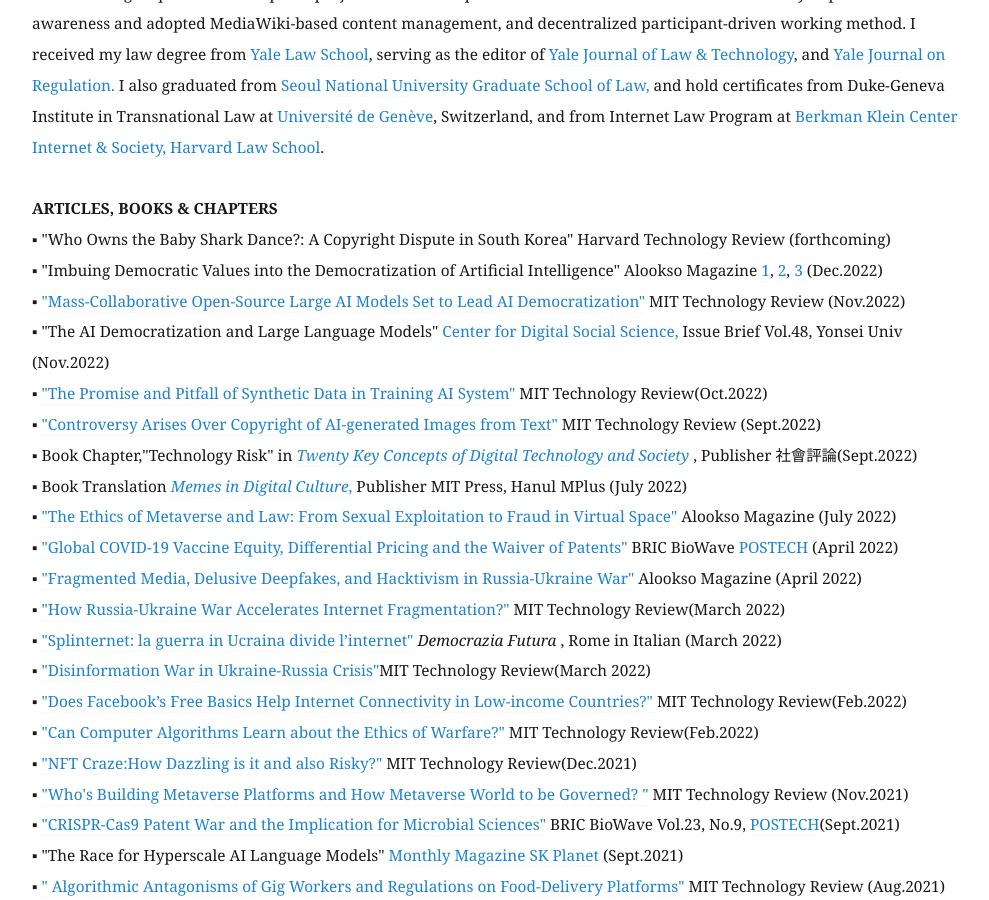
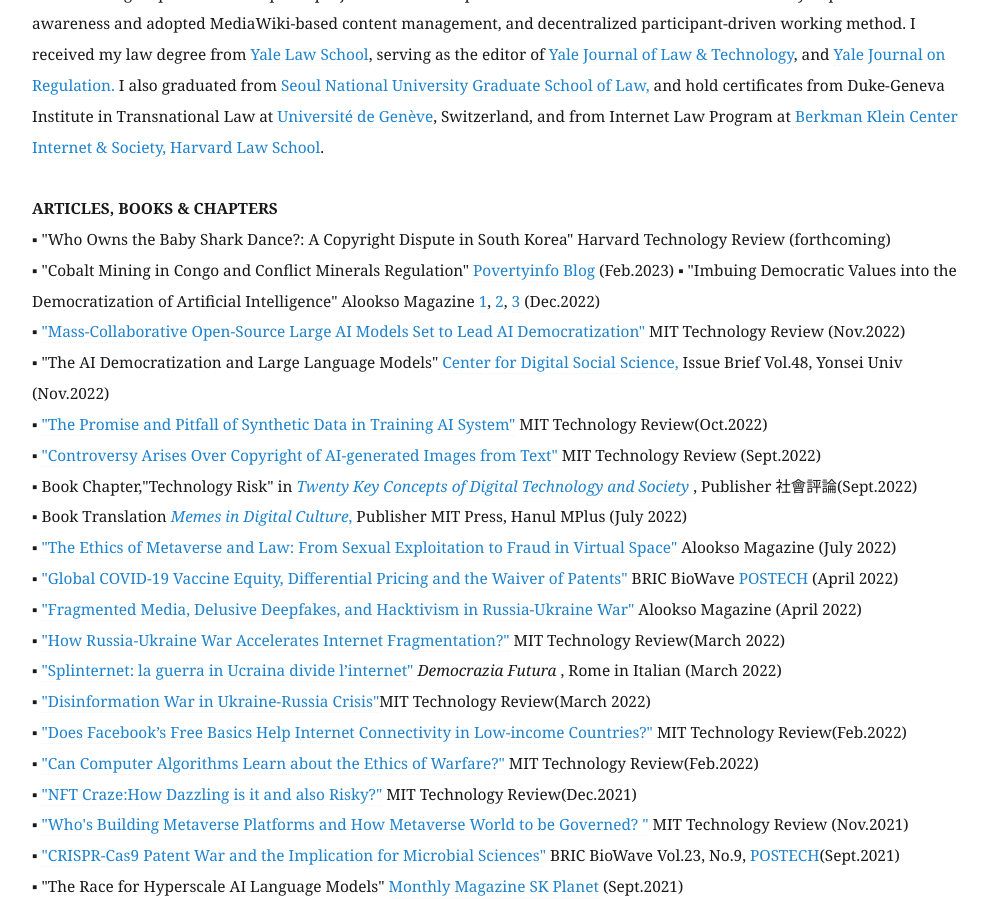
Before and after one commit to eunchangchoi/eunchangchoi.github.io, a Jekyll site: the page built from index.md, in a window 1280 px wide and 900 px high, scrolled down 1897 px. Shown: the whole window, without its empty margins (68-1057 px from the left). Built offline with Jekyll 4.4.1, drawn with Linux system fonts in a browser that asks for light colours.

Commit message:
Update index.md

```diff
--- a/index.md
+++ b/index.md
@@ -36,6 +36,7 @@
 <br>
  <strong> ARTICLES, BOOKS & CHAPTERS </strong> <br>
 ▪ "Who Owns the Baby Shark Dance?: A Copyright Dispute in South Korea" Harvard Technology Review (forthcoming) <br>
+▪ "Cobalt Mining in Congo and Conflict Minerals Regulation" <a href="https://blog.naver.com/gp3project/223006387282">Povertyinfo Blog</a> (Feb.2023)
 ▪ "Imbuing Democratic Values into the Democratization of Artificial Intelligence" Alookso Magazine <a href="https://alook.so/posts/q1tpJvM">1</a>, <a href="https://alook.so/posts/mbtE1zy"> 2</a>, <a href="https://alook.so/posts/KmtBEro">3 </a> (Dec.2022) <br>
 ▪ <a href="https://www.technologyreview.kr/ai-%eb%af%bc%ec%a3%bc%ed%99%94%eb%a5%bc-%ec%9d%b4%eb%81%84%eb%8a%94-%eb%8c%80%ea%b7%9c%eb%aa%a8-%ed%98%91%ec%97%85-ai-%eb%aa%a8%eb%8d%b8/"> "Mass-Collaborative Open-Source Large AI Models Set to Lead AI Democratization"</a> MIT Technology Review (Nov.2022) <br>
 ▪ "The AI Democratization and Large Language Models"<a href="http://cdss.yonsei.ac.kr/"> Center for Digital Social Science, </a>Issue Brief Vol.48, Yonsei Univ (Nov.2022) <br>
```
